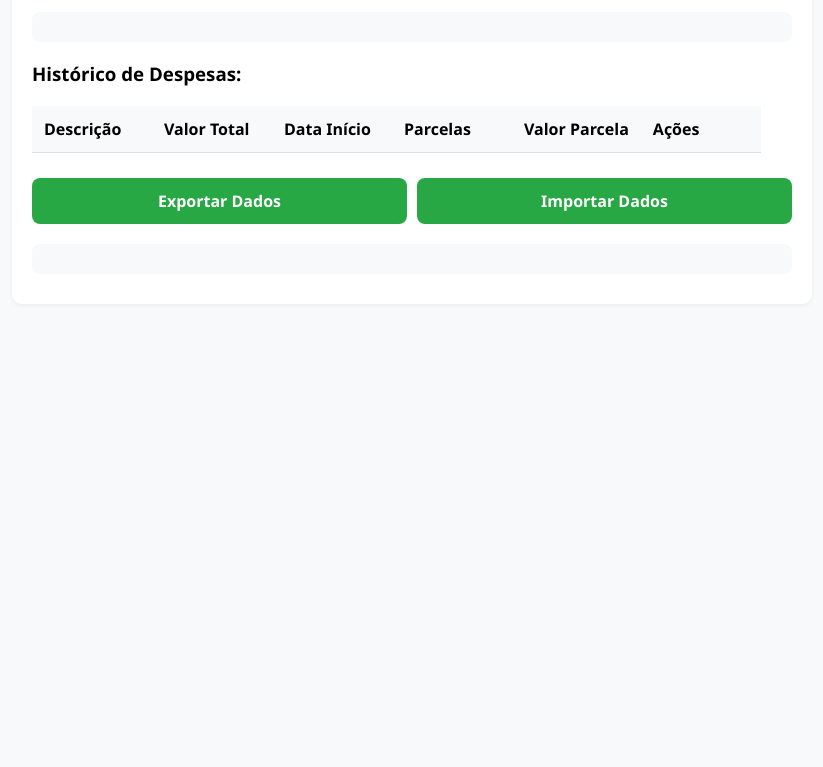
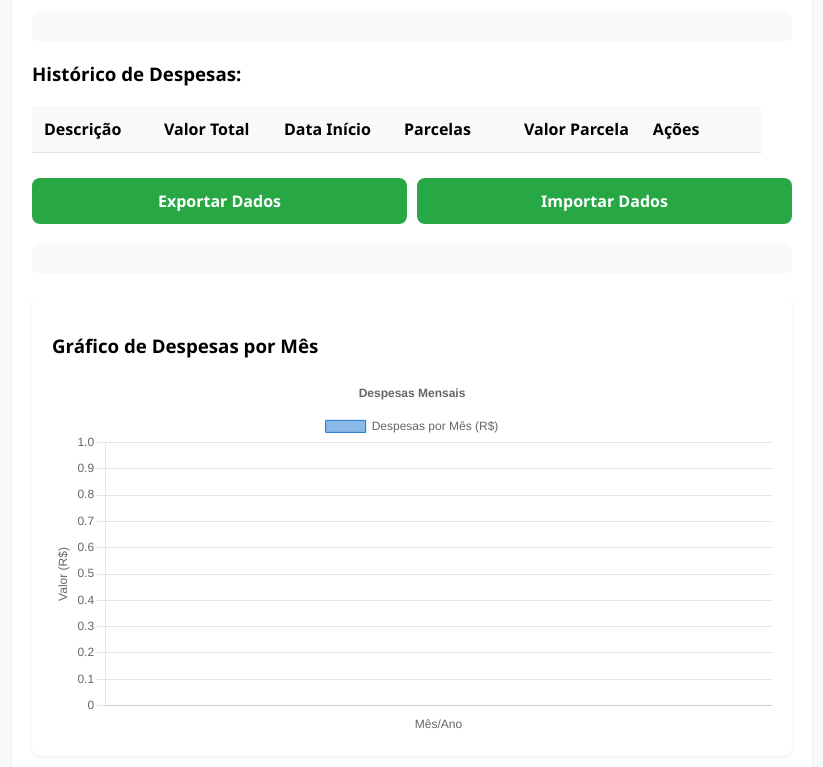
Before and after one commit to paulonemer/MinhasDespesas, a plain HTML site: page index.html in a window 1280 px wide. Shown: the part 415-1182 px from the top of the page, without its empty margins (228-1051 px from the left). Before the commit the page ends 800 px from the top, so only its background shows below. Drawn offline with nearby package versions, Linux system fonts and the light colour scheme.

Commit message:
Update index.html

```diff
--- a/index.html
+++ b/index.html
@@ -3,6 +3,7 @@
 <head>
     <meta charset="UTF-8">
     <meta name="viewport" content="width=device-width, initial-scale=1.0">
+    <script src="https://cdn.jsdelivr.net/npm/chart.js"></script>
     <title>Minhas Despesas</title>
     <style>
         * {
@@ -186,7 +187,11 @@
         <div id="listaMes"></div>
 <div id="totalMes" style="margin-top: 10px; font-weight: bold;"></div>
 <div id="totalGeral" style="margin-top: 10px; font-weight: bold;"></div>
-    </div>
+<div class="container">
+    <h3>Gráfico de Despesas por Mês</h3>
+    <canvas id="graficoDespesas"></canvas>
+</div>
+</div>
 
     <script>
         let todasDividas = [];
@@ -273,6 +278,7 @@
             document.getElementById('recorrente').checked = false;
             document.getElementById('parcelas').value = '1';
             document.getElementById('parcelas').disabled = false;
+            gerarGraficoDespesas();
         }
 
         function removerDivida(id) {
@@ -286,6 +292,7 @@
             atualizarSelectMeses();
             mostrarDividasMes();
             salvarNoLocalStorage();
+            gerarGraficoDespesas();
         }
 
         function atualizarSelectMeses() {
@@ -448,6 +455,55 @@ function atualizarTotalGeral() {
 
     totalGeralDiv.innerHTML = `Total Geral: ${formatarMoeda(totalGeral)}`;
 }
+function gerarGraficoDespesas() {
+    const meses = Object.keys(dividasPorMes).sort((a, b) => {
+        const [mesA, anoA] = a.split('/');
+        const [mesB, anoB] = b.split('/');
+        return new Date(anoA, mesA - 1) - new Date(anoB, mesB - 1);
+    });
+
+    const totaisMensais = meses.map(mes => {
+        return dividasPorMes[mes].reduce((total, divida) => total + divida.valorParcela, 0);
+    });
+
+    const ctx = document.getElementById('graficoDespesas').getContext('2d');
+    new Chart(ctx, {
+        type: 'bar', // Tipo de gráfico (barras)
+        data: {
+            labels: meses, // Eixo X: meses
+            datasets: [{
+                label: 'Despesas por Mês (R$)',
+                data: totaisMensais, // Eixo Y: valores
+                backgroundColor: 'rgba(25, 118, 210, 0.5)', // Cor das barras
+                borderColor: 'rgba(25, 118, 210, 1)', // Cor da borda
+                borderWidth: 1
+            }]
+        },
+        options: {
+            scales: {
+                y: {
+                    beginAtZero: true,
+                    title: {
+                        display: true,
+                        text: 'Valor (R$)'
+                    }
+                },
+                x: {
+                    title: {
+                        display: true,
+                        text: 'Mês/Ano'
+                    }
+                }
+            },
+            plugins: {
+                title: {
+                    display: true,
+                    text: 'Despesas Mensais'
+                }
+            }
+        }
+    });
+}
 
         // Auto-save
         function autoSave() {
@@ -458,7 +514,7 @@ function atualizarTotalGeral() {
         // Configuração inicial
         document.addEventListener('DOMContentLoaded', function() {
             carregarDoLocalStorage();
-
+            gerarGraficoDespesas();
             // Configurar auto-save
             const elementos = document.querySelectorAll('input, select, button');
             elementos.forEach(elemento => {
```
